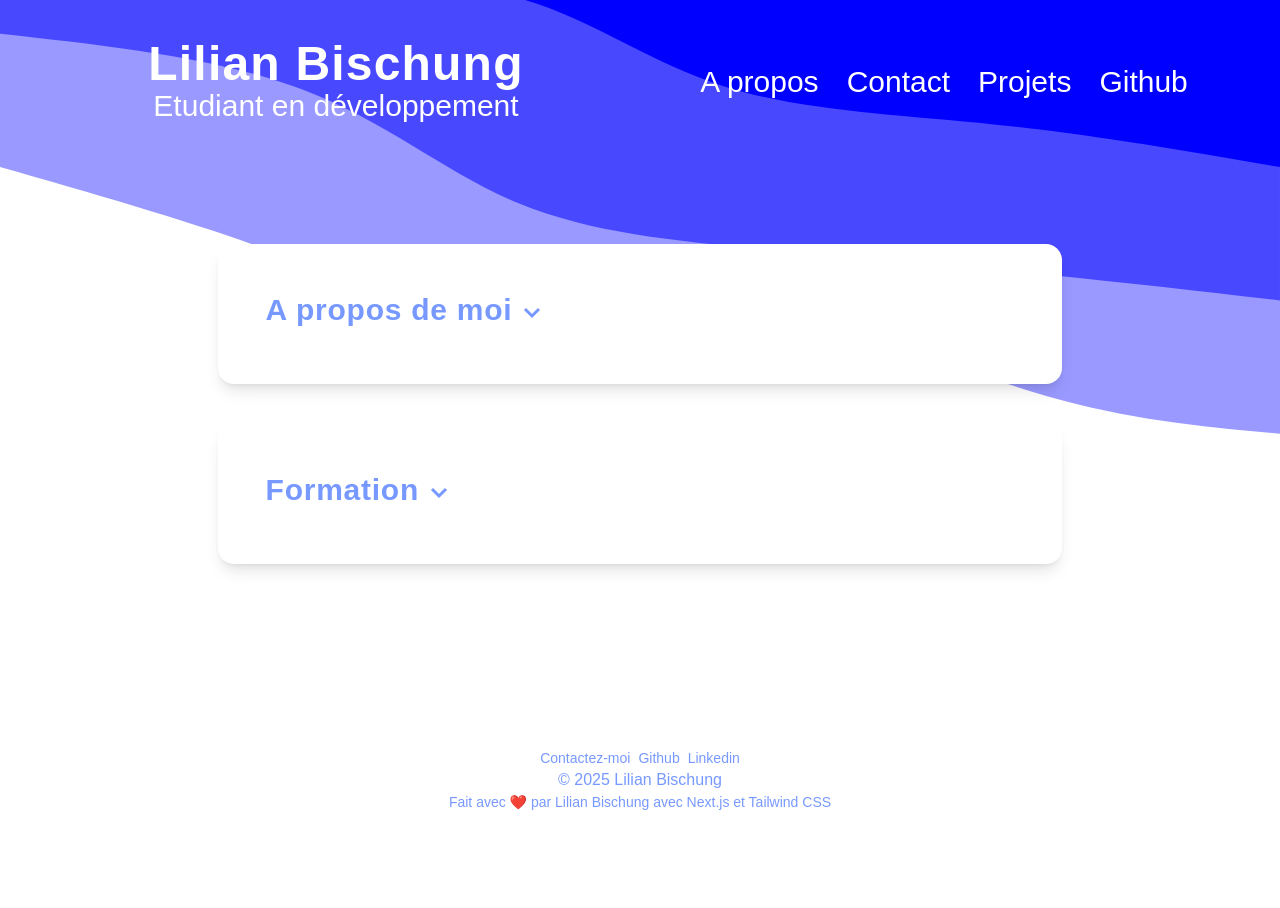
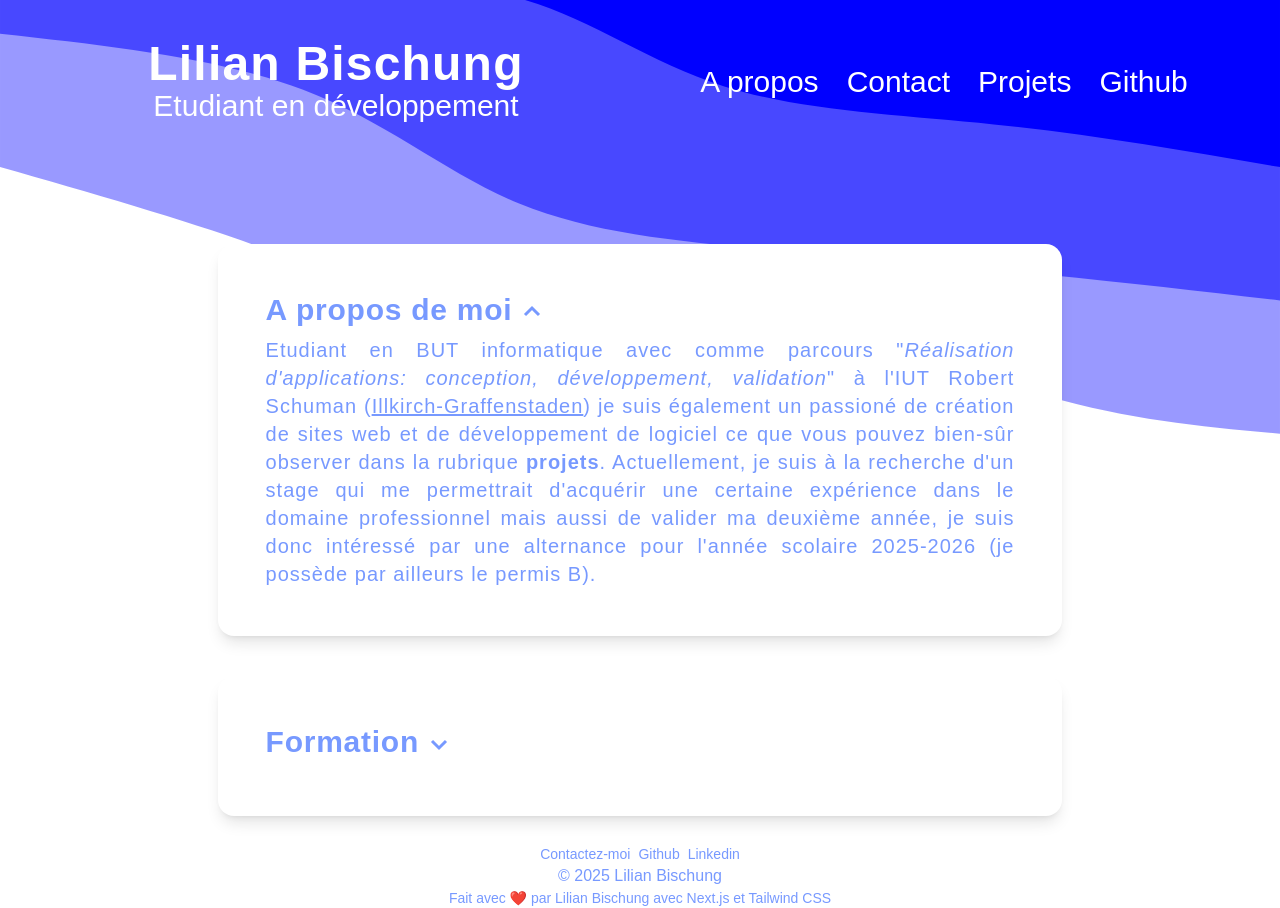
Before and after one commit to Lirobi/cv-interactif, a Next.js app: page / in a window 1280 px wide. Before the commit the page ends 812 px from the top, so only its background shows below. Built offline with nearby package versions, Linux system fonts and the light colour scheme.

Commit message:
à propos est maintenant ouvert par défaut

```diff
--- a/app/components/DeveloppableSection.tsx
+++ b/app/components/DeveloppableSection.tsx
@@ -27,13 +27,6 @@ const DeveloppableSection: React.FC<DeveloppableSectionProps> = ({
     // Toggle the section's visibility
     const toggleSection = () => setIsOpen((prev) => !prev);
 
-    // When the section's open state changes, scroll the header into view so that
-    // the top of the component stays at the same place.
-    useEffect(() => {
-        if (isOpen) {
-            contentRef.current?.scrollIntoView({ behavior: "smooth", block: "start" });
-        }
-    }, [isOpen]);
 
     return (
         <section className="developpable-section max-md:w-[90vw] w-[66vw] bg-background rounded-2xl p-10 shadow-lg z-50">
--- a/app/page.tsx
+++ b/app/page.tsx
@@ -9,7 +9,7 @@ export default function Home() {
             <Header />
             <main className="w-full flex-grow pt-10">
                 <div className="flex flex-col items-center gap-10 py-10 w-full">
-          <DeveloppableSection title="A propos de moi" justify="text-justify" content={`
+                    <DeveloppableSection title="A propos de moi" justify="text-justify" defaultOpen={true} content={`
 
             <p class="tracking-wider">Etudiant en BUT informatique avec comme parcours "<i>Réalisation d'applications: conception, développement, validation</i>" à l'IUT Robert Schuman (<u>Illkirch-Graffenstaden</u>) je suis également un passioné de création de sites web et de développement de logiciel ce que vous pouvez bien-sûr observer dans la rubrique <a href="/projets" class="underline-animation font-bold">projets</a>. Actuellement, je suis à la recherche d'un stage qui me permettrait d'acquérir une certaine expérience dans le domaine professionnel mais aussi de valider ma deuxième année, je suis donc intéressé par une alternance pour l'année scolaire 2025-2026 (je possède par ailleurs le permis B).</p>
 
```
Lines whose indentation alone changed are shown as unchanged.
